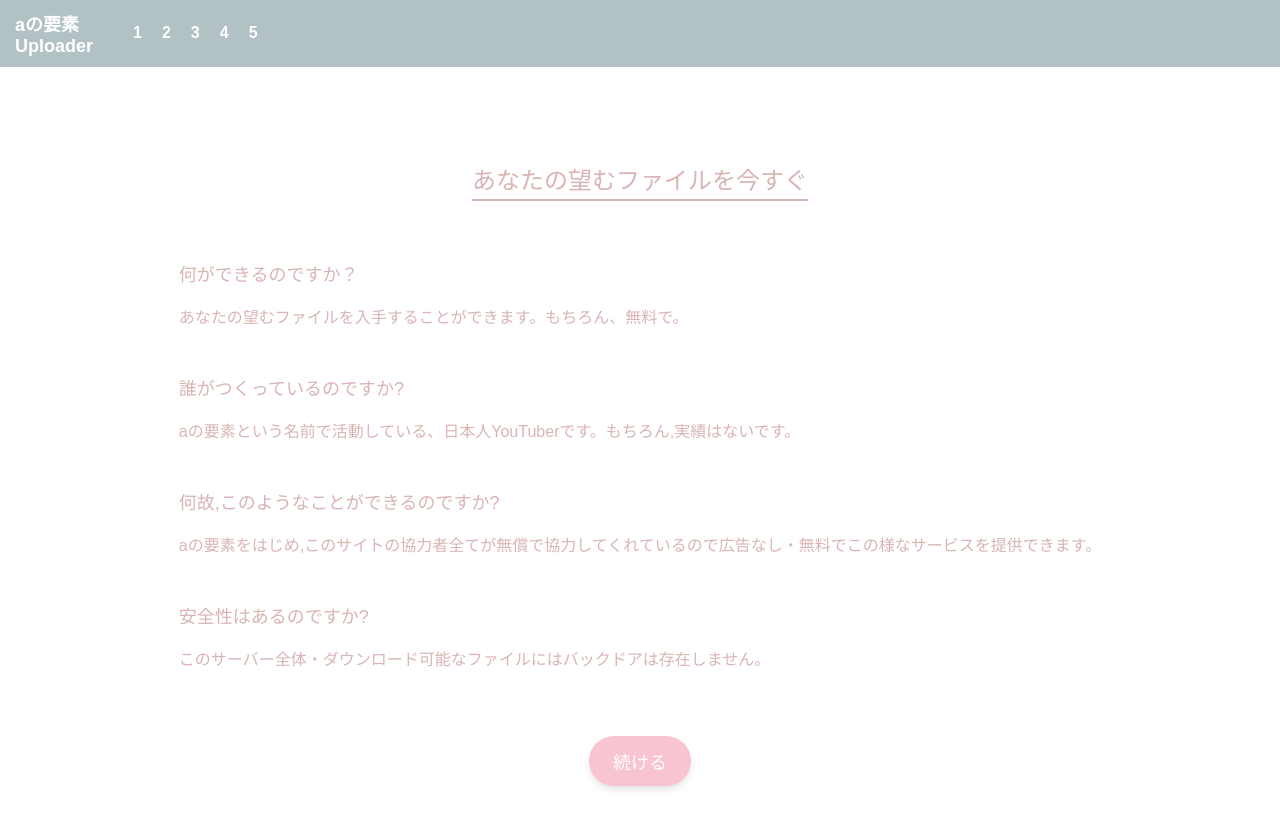
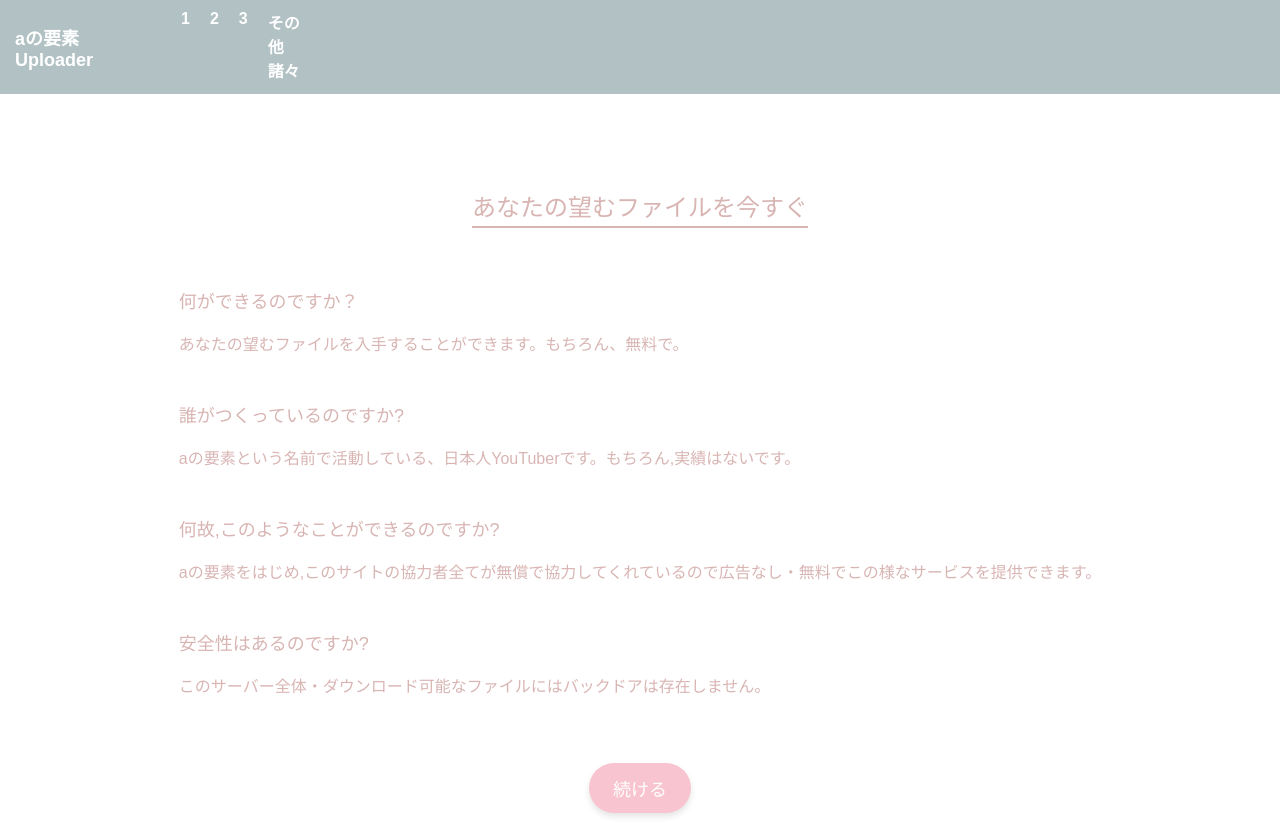
Before and after one commit to Roulette-of-fate/file-uploader, a plain HTML site: page index.html in a window 1280 px wide. Before the commit the page ends 806 px from the top, so only its background shows below. Drawn offline with Linux system fonts and the light colour scheme.

Commit message:
Update index.html

```diff
--- a/index.html
+++ b/index.html
@@ -15,8 +15,7 @@
                     <a href="https://www.example.com" target="_blank">1</a>
                     <a href="https://www.example.com" target="_blank">2</a>
                     <a href="https://www.example.com" target="_blank">3</a>
-                    <a href="https://www.example.com" target="_blank">4</a>
-                    <a href="https://www.example.com" target="_blank">5</a>
+                    <a href="https://roulette-of-fate.github.io/Collaborator-list/" target="_blank">その他諸々</a>
                 </li>
             </ul>
         </nav>
```
